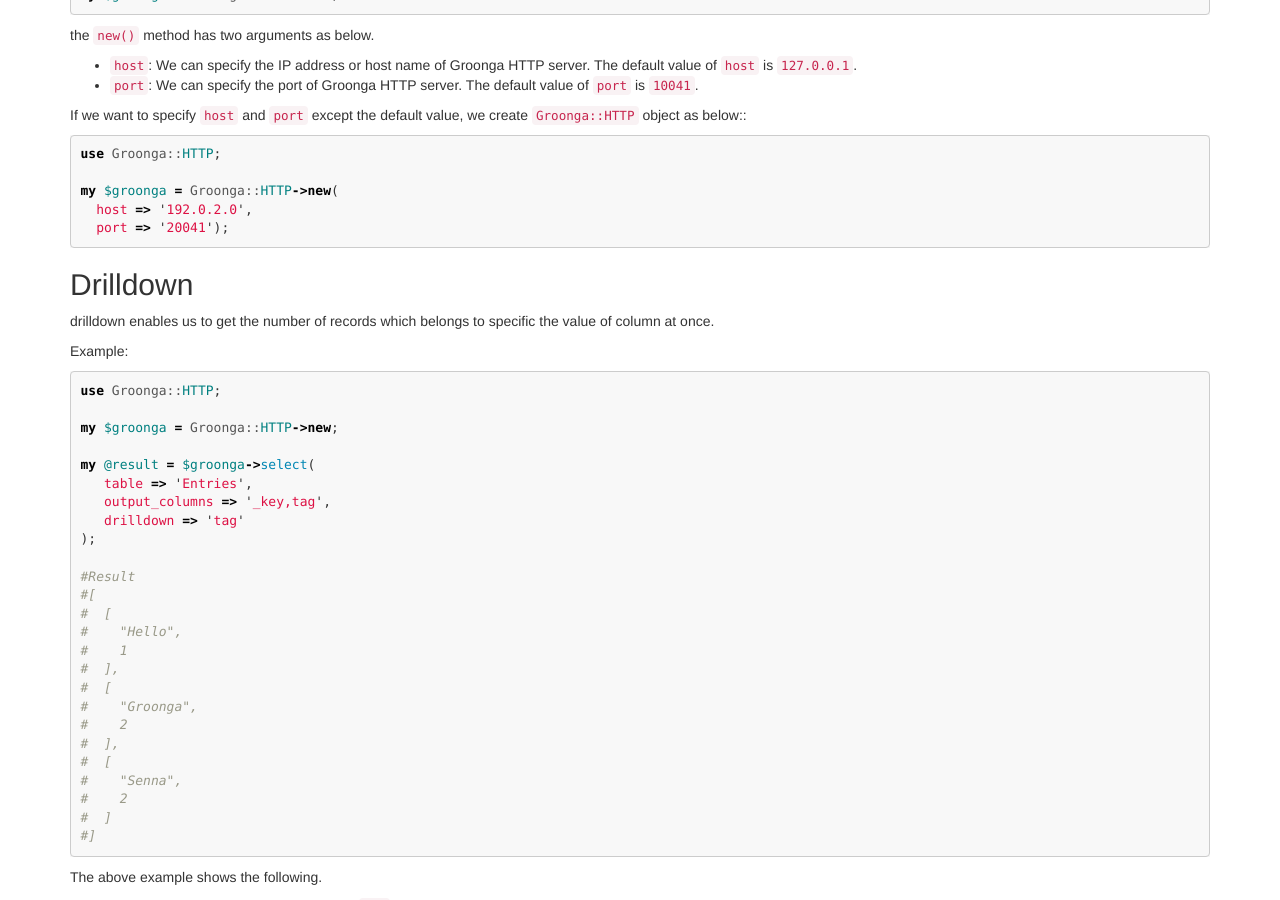
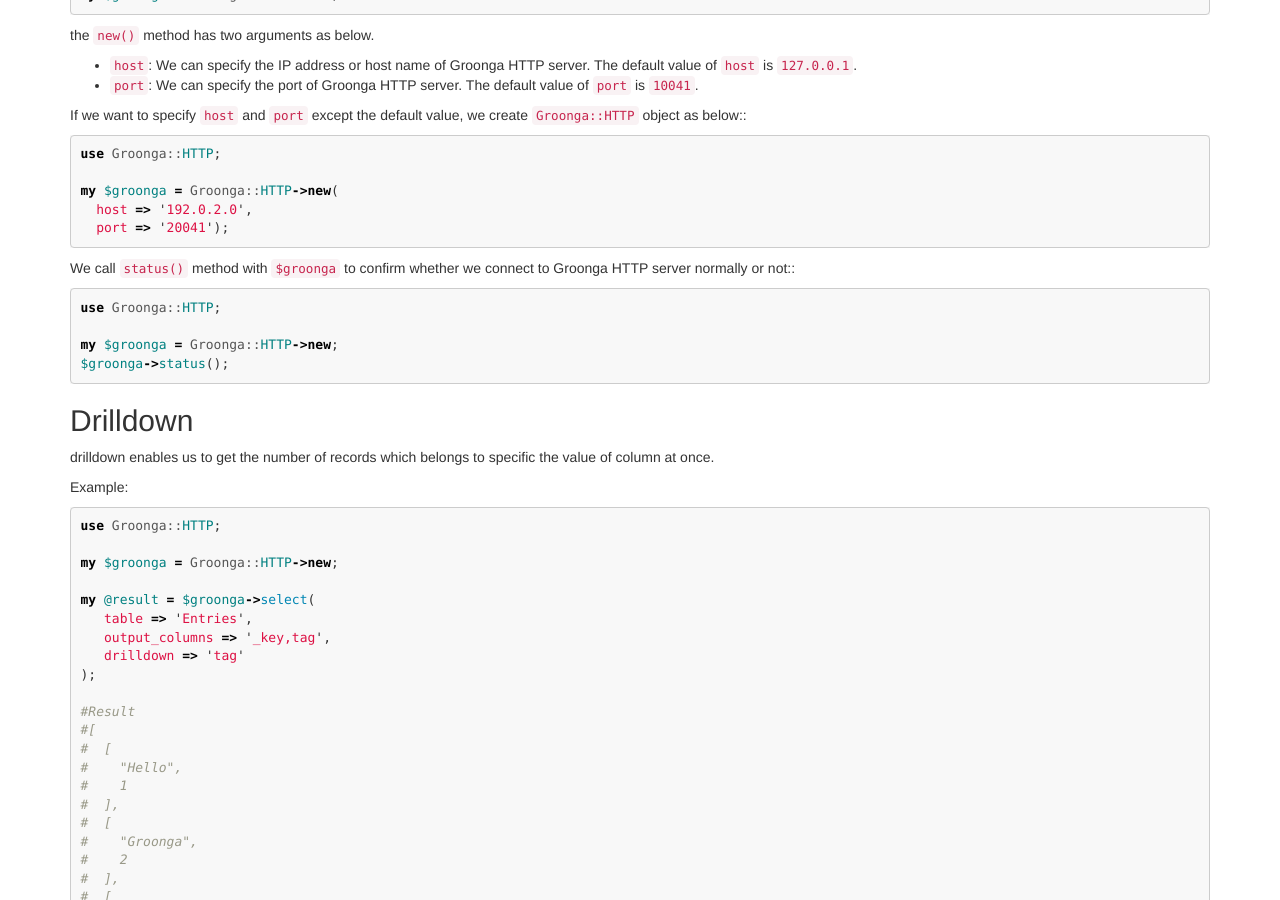
Before and after one commit to groonga/Groonga-HTTP, a Jekyll site: the page built from docs/tutorial/index.md, in a window 1280 px wide and 900 px high, scrolled down 413 px. Built offline with Jekyll 4.4.1, drawn with Linux system fonts in a browser that asks for light colours.

Commit message:
doc tutorial: add a way to confirm whether we connect to Groonga HTTP server normally or not

````diff
--- a/docs/tutorial/index.md
+++ b/docs/tutorial/index.md
@@ -37,6 +37,15 @@ use Groonga::HTTP;
 my $groonga = Groonga::HTTP->new(
   host => '192.0.2.0',
   port => '20041');
+```
+
+We call ``status()`` method with ``$groonga`` to confirm whether we connect to Groonga HTTP server normally or not::
+
+```perl
+use Groonga::HTTP;
+
+my $groonga = Groonga::HTTP->new;
+$groonga->status();
 ```
 
 ## Drilldown {#drilldown}
````
